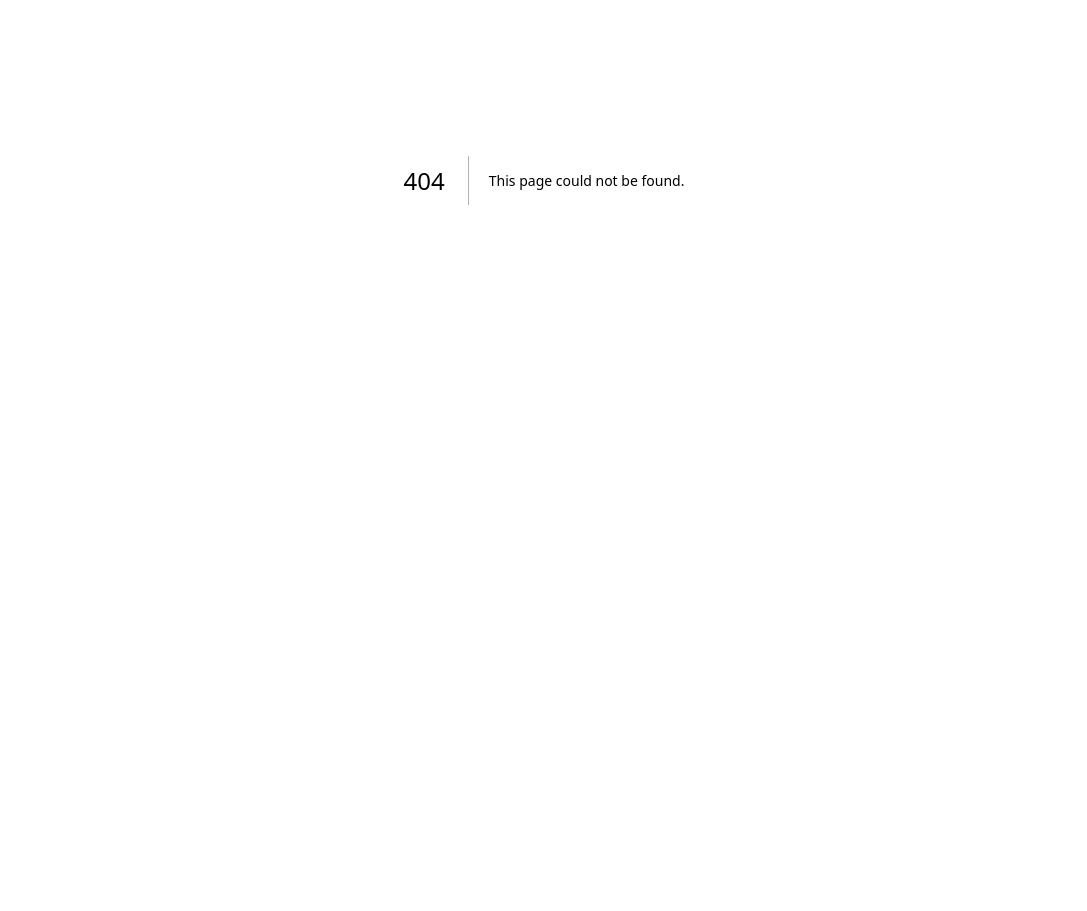
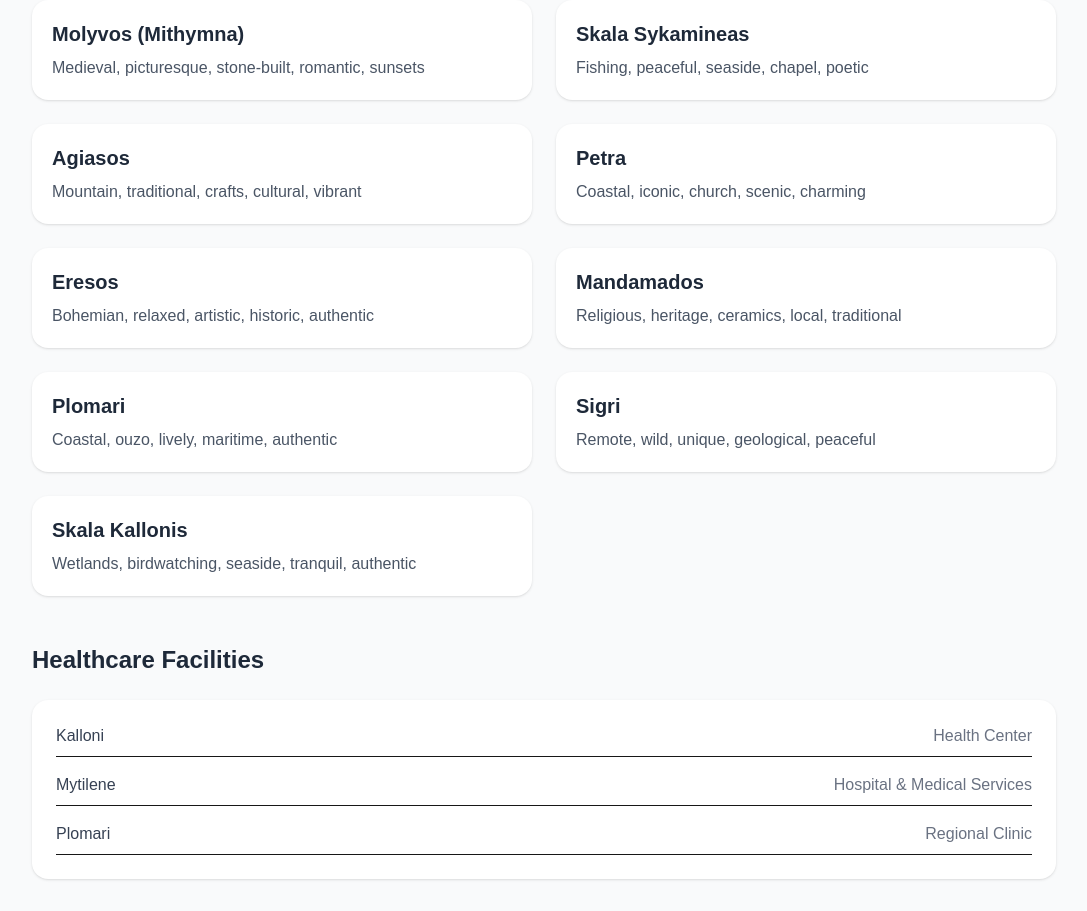
Before and after one commit to amamouridis06/lesvos-travel-guide, a Next.js app: page /infos in a window 1280 px wide. Before the commit this address had no page. Shown: the part 300-1211 px from the top of the page, without its empty margins (96-1183 px from the left). Before the commit the page ends 880 px from the top, so only its background shows below. Built offline with nearby package versions, Linux system fonts and the light colour scheme.

Commit message:
Add files via upload

```diff
--- /dev/null
+++ b/app/infos/page.tsx
@@ -0,0 +1,118 @@
+import React from "react";
+
+const villages = [
+  {
+    name: "Molyvos (Mithymna)",
+    description: "Medieval, picturesque, stone-built, romantic, sunsets",
+  },
+  {
+    name: "Skala Sykamineas",
+    description: "Fishing, peaceful, seaside, chapel, poetic",
+  },
+  {
+    name: "Agiasos",
+    description: "Mountain, traditional, crafts, cultural, vibrant",
+  },
+  {
+    name: "Petra",
+    description: "Coastal, iconic, church, scenic, charming",
+  },
+  {
+    name: "Eresos",
+    description: "Bohemian, relaxed, artistic, historic, authentic",
+  },
+  {
+    name: "Mandamados",
+    description: "Religious, heritage, ceramics, local, traditional",
+  },
+  {
+    name: "Plomari",
+    description: "Coastal, ouzo, lively, maritime, authentic",
+  },
+  {
+    name: "Sigri",
+    description: "Remote, wild, unique, geological, peaceful",
+  },
+  {
+    name: "Skala Kallonis",
+    description: "Wetlands, birdwatching, seaside, tranquil, authentic",
+  },
+];
+
+const healthcare = [
+  {
+    location: "Kalloni",
+    type: "Health Center",
+  },
+  {
+    location: "Mytilene",
+    type: "Hospital & Medical Services",
+  },
+  {
+    location: "Plomari",
+    type: "Regional Clinic",
+  },
+];
+
+const LesvosPage: React.FC = () => {
+  return (
+    <div className="min-h-screen bg-gray-50 p-8">
+      <div className="max-w-5xl mx-auto">
+        {/* Title */}
+        <h1 className="text-4xl font-bold mb-6 text-gray-800">
+          Discover Lesvos
+        </h1>
+
+        <p className="text-lg text-gray-600 mb-10">
+          Traditional settlements, history, and authentic island life
+        </p>
+
+        {/* Villages Section */}
+        <section className="mb-12">
+          <h2 className="text-2xl font-semibold mb-6 text-gray-800">
+            Picturesque Villages
+          </h2>
+
+          <div className="grid md:grid-cols-2 gap-6">
+            {villages.map((village, index) => (
+              <div
+                key={index}
+                className="bg-white p-5 rounded-2xl shadow-sm hover:shadow-md transition"
+              >
+                <h3 className="text-xl font-semibold text-gray-800 mb-2">
+                  {village.name}
+                </h3>
+                <p className="text-gray-600">{village.description}</p>
+              </div>
+            ))}
+          </div>
+        </section>
+
+        {/* Healthcare Section */}
+        <section>
+          <h2 className="text-2xl font-semibold mb-6 text-gray-800">
+            Healthcare Facilities
+          </h2>
+
+          <div className="bg-white rounded-2xl shadow-sm p-6">
+            <ul className="space-y-4">
+              {healthcare.map((item, index) => (
+                <li
+                  key={index}
+                  className="flex justify-between border-b pb-2"
+                >
+                  <span className="font-medium text-gray-700">
+                    {item.location}
+                  </span>
+                  <span className="text-gray-500">{item.type}</span>
+                </li>
+              ))}
+            </ul>
+          </div>
+        </section>
+      </div>
+    </div>
+  );
+};
+
+export default LesvosPage;
```
